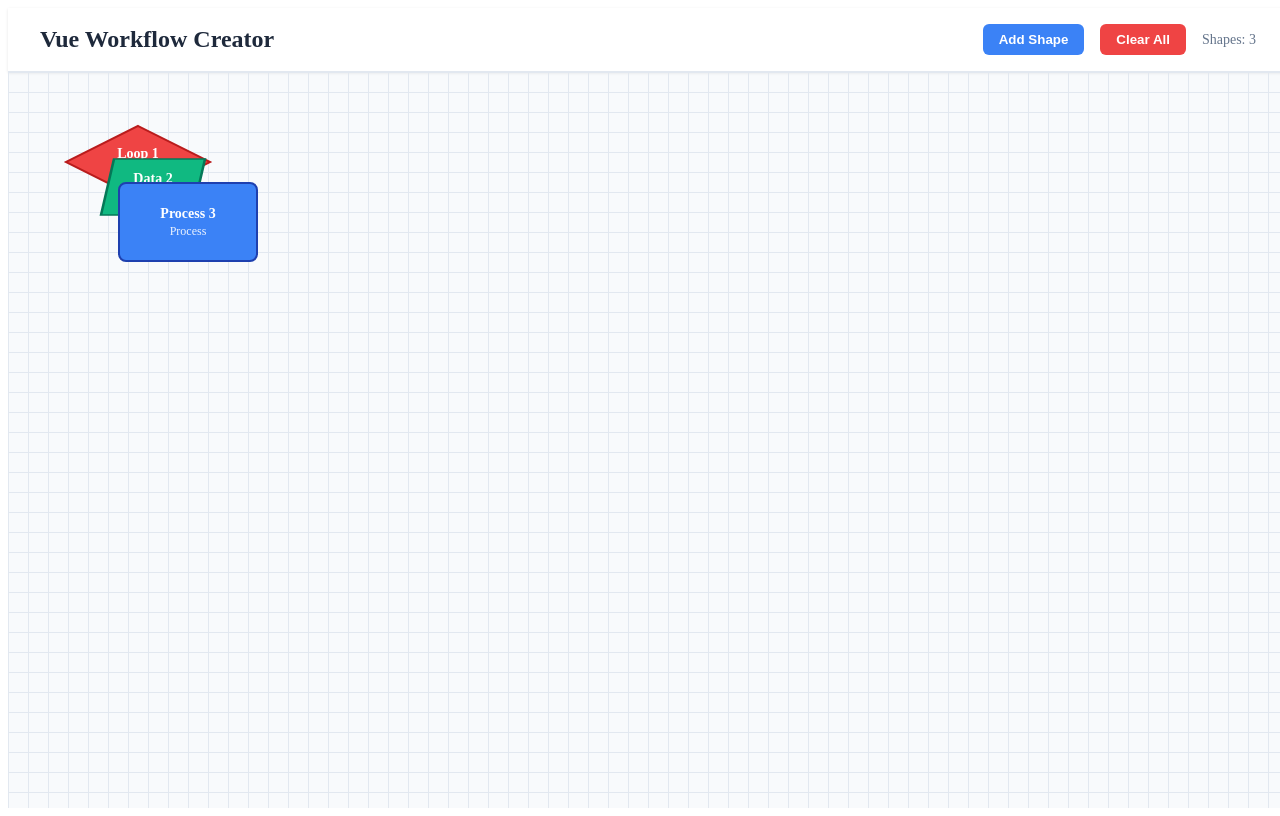
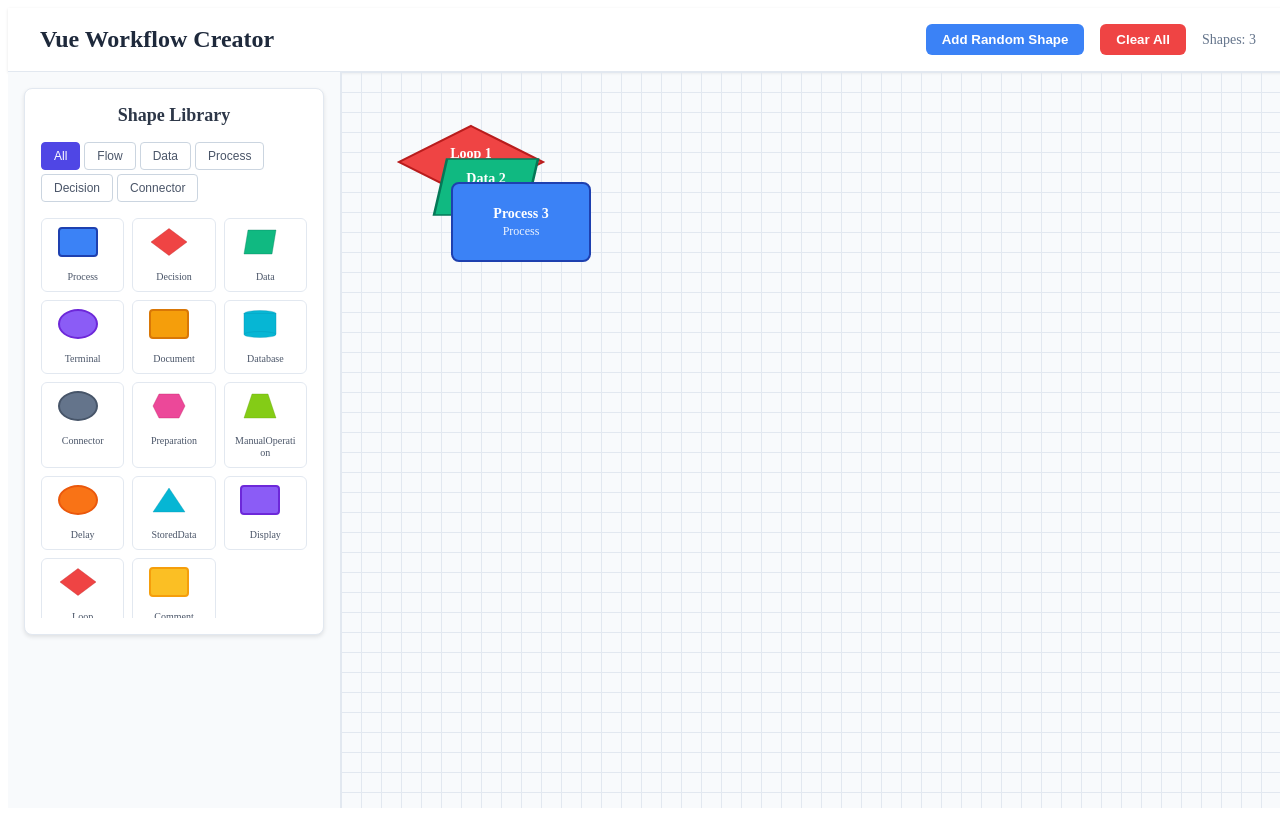
Before and after one commit to fabiomdf/vue-workflow-creator, a Vue app: page / in a window 1280 px wide. Built offline with nearby package versions, Linux system fonts and the light colour scheme; the HTML template or start-up script is replaced by a standard one.

Commit message:
Add ShapeSelector component and update shape descriptions for clarity

```diff
--- /dev/null
+++ b/src/components/shape/ShapeSelector.vue
@@ -0,0 +1,198 @@
+<template>
+  <div class="shape-selector">
+    <h3 class="selector-title">Shape Library</h3>
+
+    <!-- Category Filter -->
+    <div class="category-filter">
+      <button
+        v-for="category in categories"
+        :key="category.key"
+        :class="['category-btn', { active: selectedCategory === category.key }]"
+        @click="selectedCategory = category.key"
+      >
+        {{ category.label }}
+      </button>
+    </div>
+
+    <!-- Shape Grid -->
+    <div class="shape-grid">
+      <div
+        v-for="shapeConfig in filteredShapes"
+        :key="shapeConfig.type"
+        class="shape-item"
+        :title="shapeConfig.description"
+        @click="selectShape(shapeConfig.type)"
+      >
+        <!-- Shape Preview -->
+        <div class="shape-preview">
+          <ShapeRenderer
+            :geometry="shapeConfig.geometry"
+            :width="40"
+            :height="30"
+            :background-color="shapeConfig.backgroundColor"
+            :border-color="shapeConfig.borderColor"
+            :border-radius="4"
+          />
+        </div>
+
+        <!-- Shape Label -->
+        <span class="shape-label">{{ shapeConfig.type }}</span>
+      </div>
+    </div>
+  </div>
+</template>
+
+<script setup lang="ts">
+import { ref, computed } from 'vue'
+import type { ShapeType, ShapeTypeConfig } from './types'
+import { ShapeConfigService } from './services/ShapeConfigService'
+import ShapeRenderer from './ShapeRenderer.vue'
+
+interface ShapeCategory {
+  key: string
+  label: string
+}
+
+const categories: ShapeCategory[] = [
+  { key: 'all', label: 'All' },
+  { key: 'flow', label: 'Flow' },
+  { key: 'data', label: 'Data' },
+  { key: 'process', label: 'Process' },
+  { key: 'decision', label: 'Decision' },
+  { key: 'connector', label: 'Connector' }
+]
+
+const selectedCategory = ref<string>('all')
+
+const emit = defineEmits<{
+  shapeSelected: [shapeType: ShapeType]
+}>()
+
+const allShapes = computed((): ShapeTypeConfig[] => {
+  return ShapeConfigService.getAllConfigs()
+})
+
+const filteredShapes = computed((): ShapeTypeConfig[] => {
+  if (selectedCategory.value === 'all') {
+    return allShapes.value
+  }
+  return allShapes.value.filter(shape => shape.category === selectedCategory.value)
+})
+
+const selectShape = (shapeType: ShapeType) => {
+  emit('shapeSelected', shapeType)
+}
+</script>
+
+<style scoped>
+.shape-selector {
+  background: white;
+  border: 1px solid #e2e8f0;
+  border-radius: 8px;
+  padding: 16px;
+  box-shadow: 0 2px 4px rgba(0, 0, 0, 0.1);
+  max-width: 300px;
+  min-width: 250px;
+}
+
+.selector-title {
+  margin: 0 0 16px 0;
+  font-size: 18px;
+  font-weight: 600;
+  color: #2d3748;
+  text-align: center;
+}
+
+.category-filter {
+  display: flex;
+  flex-wrap: wrap;
+  gap: 4px;
+  margin-bottom: 16px;
+}
+
+.category-btn {
+  padding: 6px 12px;
+  border: 1px solid #cbd5e0;
+  background: white;
+  border-radius: 4px;
+  font-size: 12px;
+  cursor: pointer;
+  transition: all 0.2s ease;
+  color: #4a5568;
+}
+
+.category-btn:hover {
+  background: #f7fafc;
+  border-color: #a0aec0;
+}
+
+.category-btn.active {
+  background: #4f46e5;
+  color: white;
+  border-color: #4f46e5;
+}
+
+.shape-grid {
+  display: grid;
+  grid-template-columns: repeat(auto-fill, minmax(80px, 1fr));
+  gap: 8px;
+  max-height: 400px;
+  overflow-y: auto;
+}
+
+.shape-item {
+  display: flex;
+  flex-direction: column;
+  align-items: center;
+  padding: 8px;
+  border: 1px solid #e2e8f0;
+  border-radius: 6px;
+  cursor: pointer;
+  transition: all 0.2s ease;
+  background: white;
+}
+
+.shape-item:hover {
+  border-color: #4f46e5;
+  background: #f8faff;
+  transform: translateY(-2px);
+  box-shadow: 0 4px 8px rgba(79, 70, 229, 0.15);
+}
+
+.shape-preview {
+  width: 50px;
+  height: 40px;
+  display: flex;
+  align-items: center;
+  justify-content: center;
+  margin-bottom: 4px;
+  position: relative;
+}
+
+.shape-label {
+  font-size: 10px;
+  color: #4a5568;
+  text-align: center;
+  line-height: 1.2;
+  word-break: break-word;
+}
+
+/* Custom scrollbar */
+.shape-grid::-webkit-scrollbar {
+  width: 6px;
+}
+
+.shape-grid::-webkit-scrollbar-track {
+  background: #f1f5f9;
+  border-radius: 3px;
+}
+
+.shape-grid::-webkit-scrollbar-thumb {
+  background: #cbd5e0;
+  border-radius: 3px;
+}
+
+.shape-grid::-webkit-scrollbar-thumb:hover {
+  background: #a0aec0;
+}
+</style>
--- a/src/components/shape/index.ts
+++ b/src/components/shape/index.ts
@@ -1,5 +1,7 @@
 // Components
 export { default as DraggableShape } from './DraggableShape.vue'
+export { default as ShapeRenderer } from './ShapeRenderer.vue'
+export { default as ShapeSelector } from './ShapeSelector.vue'
 
 // Types
 export type * from './types'
--- a/src/components/shape/services/ShapeConfigService.ts
+++ b/src/components/shape/services/ShapeConfigService.ts
@@ -9,7 +9,7 @@ export class ShapeConfigService {
       borderColor: '#1e40af',
       defaultWidth: 140,
       defaultHeight: 80,
-      description: 'Processo ou tarefa',
+      description: 'Process or task',
       category: 'process'
     },
     Decision: {
@@ -19,7 +19,7 @@ export class ShapeConfigService {
       borderColor: '#b91c1c',
       defaultWidth: 120,
       defaultHeight: 100,
-      description: 'Ponto de decisão',
+      description: 'Decision point',
       category: 'decision'
     },
     Data: {
@@ -29,7 +29,7 @@ export class ShapeConfigService {
       borderColor: '#047857',
       defaultWidth: 130,
       defaultHeight: 70,
-      description: 'Entrada ou saída de dados',
+      description: 'Data input or output',
       category: 'data'
     },
     Terminal: {
@@ -39,7 +39,7 @@ export class ShapeConfigService {
       borderColor: '#6d28d9',
       defaultWidth: 160,
       defaultHeight: 80,
-      description: 'Início ou fim do processo',
+      description: 'Start or end of process',
       category: 'flow'
     },
     Document: {
@@ -49,7 +49,7 @@ export class ShapeConfigService {
       borderColor: '#d97706',
       defaultWidth: 140,
       defaultHeight: 90,
-      description: 'Documento ou relatório',
+      description: 'Document or report',
       category: 'data'
     },
     Database: {
@@ -59,7 +59,7 @@ export class ShapeConfigService {
       borderColor: '#0891b2',
       defaultWidth: 120,
       defaultHeight: 100,
-      description: 'Banco de dados',
+      description: 'Database',
       category: 'data'
     },
     Connector: {
@@ -69,7 +69,7 @@ export class ShapeConfigService {
       borderColor: '#475569',
       defaultWidth: 60,
       defaultHeight: 60,
-      description: 'Conector ou junção',
+      description: 'Connector or junction',
       category: 'connector'
     },
     Preparation: {
@@ -79,7 +79,7 @@ export class ShapeConfigService {
       borderColor: '#be185d',
       defaultWidth: 140,
       defaultHeight: 80,
-      description: 'Preparação ou configuração',
+      description: 'Preparation or setup',
       category: 'process'
     },
     ManualOperation: {
@@ -89,7 +89,7 @@ export class ShapeConfigService {
       borderColor: '#65a30d',
       defaultWidth: 130,
       defaultHeight: 80,
-      description: 'Operação manual',
+      description: 'Manual operation',
       category: 'process'
     },
     Delay: {
@@ -99,7 +99,7 @@ export class ShapeConfigService {
       borderColor: '#ea580c',
       defaultWidth: 120,
       defaultHeight: 60,
-      description: 'Delay ou espera',
+      description: 'Delay or wait',
       category: 'flow'
     },
     StoredData: {
@@ -109,7 +109,7 @@ export class ShapeConfigService {
       borderColor: '#0891b2',
       defaultWidth: 100,
       defaultHeight: 80,
-      description: 'Dados armazenados',
+      description: 'Stored data',
       category: 'data'
     },
     Display: {
@@ -119,7 +119,7 @@ export class ShapeConfigService {
       borderColor: '#6d28d9',
       defaultWidth: 150,
       defaultHeight: 90,
-      description: 'Display ou tela',
+      description: 'Display or screen',
       category: 'process'
     },
     Loop: {
@@ -129,7 +129,7 @@ export class ShapeConfigService {
       borderColor: '#b91c1c',
       defaultWidth: 160,
       defaultHeight: 80,
-      description: 'Loop ou repetição',
+      description: 'Loop or iteration',
       category: 'flow'
     },
     Comment: {
@@ -139,13 +139,17 @@ export class ShapeConfigService {
       borderColor: '#f59e0b',
       defaultWidth: 120,
       defaultHeight: 60,
-      description: 'Comentário ou anotação',
+      description: 'Comment or annotation',
       category: 'connector'
     }
   }
 
   static getShapeConfig(type: ShapeType): ShapeTypeConfig {
     return this.SHAPE_CONFIGS[type]
+  }
+
+  static getAllConfigs(): ShapeTypeConfig[] {
+    return Object.values(this.SHAPE_CONFIGS)
   }
 
   static getAllShapeTypes(): ShapeType[] {
--- a/src/views/WorkflowView.vue
+++ b/src/views/WorkflowView.vue
@@ -2,11 +2,18 @@
   <div class="workflow-canvas">
     <div class="toolbar">
       <h1>Vue Workflow Creator</h1>
-      <button @click="() => addShape()" class="add-shape-btn">Add Shape</button>
+      <button @click="() => addShape()" class="add-shape-btn">Add Random Shape</button>
       <button @click="() => clearShapes()" class="clear-btn">Clear All</button>
       <span class="shape-count">Shapes: {{ shapes.length }}</span>
     </div>
 
+    <div class="main-content">
+      <!-- Shape Selector Panel -->
+      <div class="sidebar">
+        <ShapeSelector @shape-selected="onShapeSelected" />
+      </div>
+
+      <!-- Canvas Area -->
       <div class="canvas" ref="canvasRef">
         <DraggableShape v-for="shape in shapes" :key="shape.id" :initial-x="shape.position.x"
           :initial-y="shape.position.y" :label="shape.label" :width="shape.style.width" :height="shape.style.height"
@@ -23,12 +30,14 @@
         </DraggableShape>
       </div>
     </div>
+  </div>
 </template>
 
 <script setup lang="ts">
 import { ref } from 'vue'
-import { DraggableShape } from '@/components/shape'
+import { DraggableShape, ShapeSelector } from '@/components/shape'
 import { useWorkflow } from '@/composables/useWorkflow'
+import type { ShapeType } from '@/components/shape/types'
 
 const canvasRef = ref<HTMLElement>()
 
@@ -45,6 +54,13 @@ const {
   clearShapes,
   addRandomShapes
 } = useWorkflow()
+
+// Handle shape selection from the selector
+const onShapeSelected = (shapeType: ShapeType) => {
+  // Add shape at a default position, user can drag it later
+  const position = { x: 200 + Math.random() * 100, y: 100 + Math.random() * 100 }
+  addShape(shapeType, position)
+}
 
 // Add some initial shapes
 addRandomShapes(3)
@@ -111,6 +127,20 @@ addRandomShapes(3)
   font-weight: 500;
 }
 
+.main-content {
+  display: flex;
+  flex: 1;
+  height: calc(100vh - 80px);
+}
+
+.sidebar {
+  width: 300px;
+  background-color: #f8fafc;
+  border-right: 1px solid #e2e8f0;
+  padding: 16px;
+  overflow-y: auto;
+}
+
 .canvas {
   flex: 1;
   position: relative;
```
Lines whose indentation alone changed are shown as unchanged.
